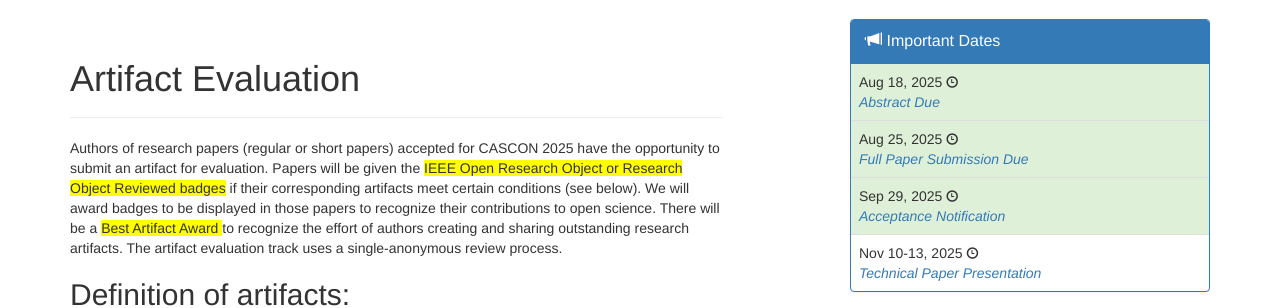
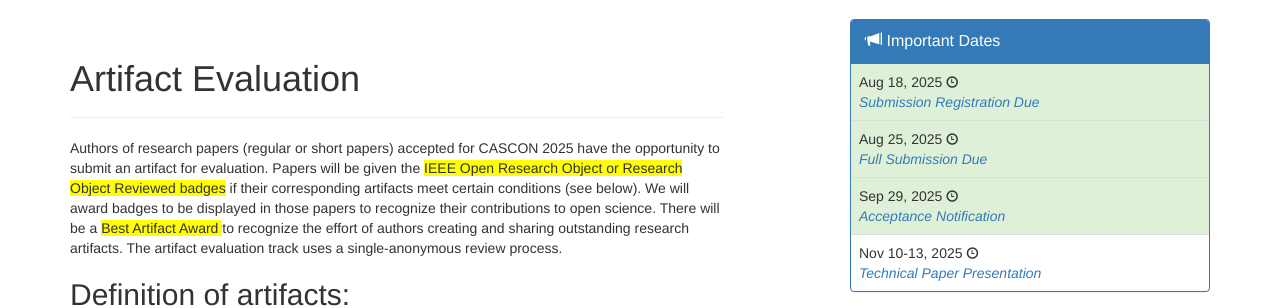
Before and after one commit to ICCSSE/CASCON2025, a Jekyll site: the page built from tracks/artifacts.md, in a window 1280 px wide and 900 px high. Shown: the part 200-508 px from the top of the window. Built offline with Jekyll 4.4.1, drawn with Linux system fonts in a browser that asks for light colours.

Commit message:
change important dates for artifacts

```diff
--- a/_layouts/home.html
+++ b/_layouts/home.html
@@ -312,13 +312,13 @@
             <tr href="{{ site.baseurl }}/tracks/artifacts" class="clickable-row">
                 <td>Aug 18, 2025 <span title="" data-original-title="Timezone: AoE (UTC-12h)">
                     <small><span class="glyphicon glyphicon-time"></span></small></span><br>
-                    <em class="text-primary">Artifacts Abstract Due</em>
+                    <em class="text-primary">Artifacts Submission Registration Due</em>
                 </td>
             </tr>
             <tr href="{{ site.baseurl }}/tracks/artifacts" class="clickable-row">
                 <td>Aug 25, 2025 <span title="" data-original-title="Timezone: AoE (UTC-12h)">
                     <small><span class="glyphicon glyphicon-time"></span></small></span><br>
-                    <em class="text-primary">Artifacts Full Paper Submission Due</em>
+                    <em class="text-primary">Artifacts Full Submission Due</em>
                 </td>
             </tr>
             <tr href="{{ site.baseurl }}/tracks/artifacts" class="clickable-row">
--- a/tracks/artifacts.md
+++ b/tracks/artifacts.md
@@ -104,13 +104,13 @@ title: "Artifacts Track"
         <tr href="{{ site.baseurl }}/tracks/artifacts" class="clickable-row">
             <td>Aug 18, 2025 <span title="" data-original-title="Timezone: AoE (UTC-12h)">
                 <small><span class="glyphicon glyphicon-time"></span></small></span><br>
-                <em class="text-primary">Abstract Due</em>
+                <em class="text-primary">Submission Registration Due</em>
             </td>
         </tr>
                 <tr href="{{ site.baseurl }}/tracks/artifacts" class="clickable-row">
             <td>Aug 25, 2025 <span title="" data-original-title="Timezone: AoE (UTC-12h)">
                 <small><span class="glyphicon glyphicon-time"></span></small></span><br>
-                <em class="text-primary">Full Paper Submission Due</em>
+                <em class="text-primary">Full Submission Due</em>
             </td>
         </tr>
         <tr href="{{ site.baseurl }}/tracks/artifacts" class="clickable-row">
```
Also changed, not shown: 3 other files.
